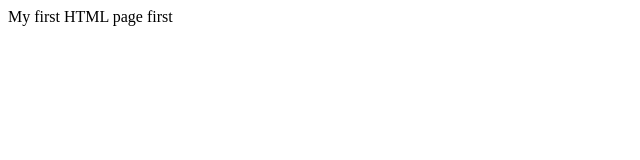
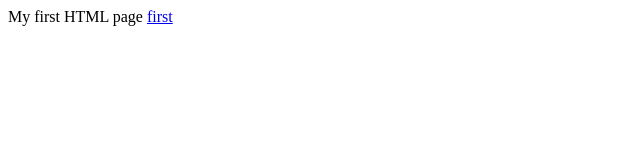
Before and after one commit to denzelbarbacena/denzelbarbacena.github.io, a plain HTML site: page index.html in a window 1280 px wide. Shown: the full height of the page, 0-640 px from the left. Drawn offline with Linux system fonts and the light colour scheme.

Commit message:
Update index.html

```diff
--- a/index.html
+++ b/index.html
@@ -1,2 +1,2 @@
 My first HTML page
-<a hreh="first.html">first</a>
+<a href="first.html">first</a>
```
